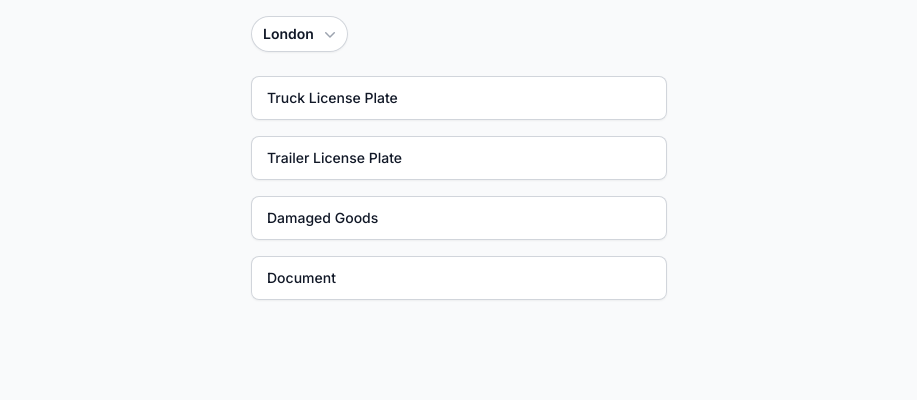
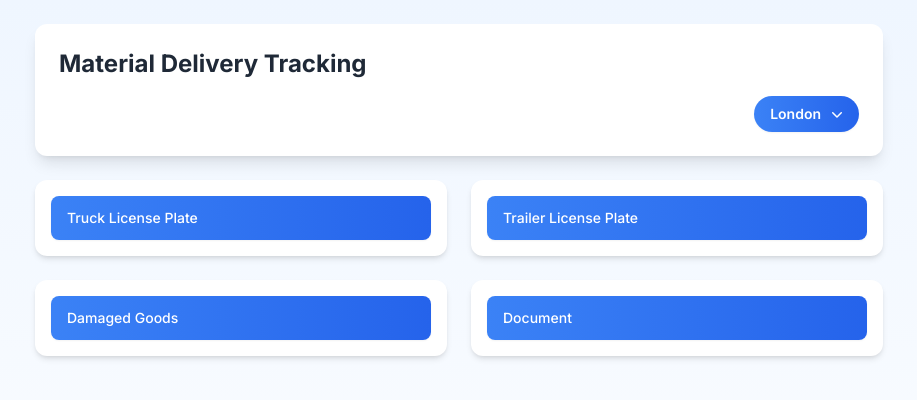
Before and after one commit to Petarpg/ID-check, a Next.js app: page / in a window 1280 px wide. Shown: the top 400 px of the page, without its empty margins (181-1098 px from the left). Built offline with nearby package versions, Linux system fonts and the light colour scheme.

Commit message:
Build - 1.2 - PP
Build

```diff
--- a/src/app/page.tsx
+++ b/src/app/page.tsx
@@ -9,52 +9,72 @@ const sites = [
   { id: "helsinki", name: "Helsinki" },
 ];
 
+interface SitePhotos {
+  [siteId: string]: {
+    [category: string]: string;
+  };
+}
+
 export default function Home() {
   const [selectedSite, setSelectedSite] = useState(sites[0]);
-  const [photos, setPhotos] = useState<Record<string, string>>({});
+  const [sitePhotos, setSitePhotos] = useState<SitePhotos>({});
 
   const handlePhotoUpload = (category: string, photoUrl: string) => {
-    setPhotos((prev) => ({
+    setSitePhotos((prev) => ({
       ...prev,
+      [selectedSite.id]: {
+        ...prev[selectedSite.id],
         [category]: photoUrl,
+      },
     }));
   };
 
+  const getCurrentPhotos = () => {
+    return sitePhotos[selectedSite.id] || {};
+  };
+
   return (
-    <main className="min-h-screen p-4 max-w-md mx-auto">
-      <div className="mb-6">
+    <main className="min-h-screen bg-gradient-to-b from-blue-50 to-white">
+      <div className="max-w-4xl mx-auto p-4 sm:p-6">
+        <div className="bg-white rounded-xl shadow-lg p-6 mb-6">
+          <h1 className="text-2xl font-bold text-gray-800 mb-4">
+            Material Delivery Tracking
+          </h1>
+          <div className="flex justify-end">
             <SiteSelector
               sites={sites}
               selectedSite={selectedSite}
               onSiteChange={setSelectedSite}
             />
           </div>
+        </div>
 
-      <div className="space-y-4">
+        <div className="grid grid-cols-1 md:grid-cols-2 gap-6">
           <PhotoUploadButton
             label="Truck License Plate"
             category="truck"
             onPhotoUpload={handlePhotoUpload}
-          currentPhoto={photos["truck"]}
+            currentPhoto={getCurrentPhotos()["truck"]}
           />
           <PhotoUploadButton
             label="Trailer License Plate"
             category="trailer"
             onPhotoUpload={handlePhotoUpload}
-          currentPhoto={photos["trailer"]}
+            currentPhoto={getCurrentPhotos()["trailer"]}
           />
           <PhotoUploadButton
             label="Damaged Goods"
             category="damaged"
             onPhotoUpload={handlePhotoUpload}
-          currentPhoto={photos["damaged"]}
+            currentPhoto={getCurrentPhotos()["damaged"]}
           />
           <PhotoUploadButton
             label="Document"
             category="document"
             onPhotoUpload={handlePhotoUpload}
-          currentPhoto={photos["document"]}
+            currentPhoto={getCurrentPhotos()["document"]}
           />
+        </div>
       </div>
     </main>
   );
--- a/src/components/PhotoUploadButton.tsx
+++ b/src/components/PhotoUploadButton.tsx
@@ -52,20 +52,20 @@ export default function PhotoUploadButton({
   };
 
   return (
-    <div className="relative">
+    <div className="bg-white rounded-xl shadow-md overflow-hidden">
+      <div className="p-4">
         <button
           onClick={() => setShowOptions(!showOptions)}
-        className="w-full bg-white px-4 py-3 text-left text-sm font-medium text-gray-900 shadow-sm ring-1 ring-inset ring-gray-300 hover:bg-gray-50 rounded-lg"
+          className="w-full bg-gradient-to-r from-blue-500 to-blue-600 text-white px-4 py-3 text-left text-sm font-medium rounded-lg hover:from-blue-600 hover:to-blue-700 transition-all duration-200 shadow-sm"
         >
           {label}
         </button>
 
         {showOptions && (
-        <div className="absolute z-10 mt-2 w-full origin-top-right rounded-md bg-white shadow-lg ring-1 ring-black ring-opacity-5 focus:outline-none">
-          <div className="py-1">
-            <label className="flex items-center px-4 py-2 text-sm text-gray-700 hover:bg-gray-100 cursor-pointer">
+          <div className="mt-2 space-y-2">
+            <label className="flex items-center px-4 py-2 text-sm text-gray-700 hover:bg-gray-50 cursor-pointer rounded-lg transition-colors duration-200">
               <PhotoIcon
-                className="mr-3 h-5 w-5 text-gray-400"
+                className="mr-3 h-5 w-5 text-blue-500"
                 aria-hidden="true"
               />
               Upload Image
@@ -78,25 +78,27 @@ export default function PhotoUploadButton({
             </label>
             <button
               onClick={handleCameraCapture}
-              className="flex w-full items-center px-4 py-2 text-sm text-gray-700 hover:bg-gray-100"
+              className="flex w-full items-center px-4 py-2 text-sm text-gray-700 hover:bg-gray-50 rounded-lg transition-colors duration-200"
             >
               <CameraIcon
-                className="mr-3 h-5 w-5 text-gray-400"
+                className="mr-3 h-5 w-5 text-blue-500"
                 aria-hidden="true"
               />
               Take Photo
             </button>
           </div>
+        )}
       </div>
-      )}
 
       {currentPhoto && (
-        <div className="mt-2">
+        <div className="p-4 pt-0">
+          <div className="relative aspect-video rounded-lg overflow-hidden border border-gray-200">
             <img
               src={currentPhoto}
               alt={label}
-            className="w-full h-48 object-cover rounded-lg"
+              className="w-full h-full object-cover"
             />
+          </div>
         </div>
       )}
     </div>
--- a/src/components/SiteSelector.tsx
+++ b/src/components/SiteSelector.tsx
@@ -21,10 +21,10 @@ export default function SiteSelector({
   return (
     <Menu as="div" className="relative inline-block text-left">
       <div>
-        <Menu.Button className="inline-flex w-full justify-center items-center gap-x-1.5 rounded-full bg-white px-3 py-2 text-sm font-semibold text-gray-900 shadow-sm ring-1 ring-inset ring-gray-300 hover:bg-gray-50">
+        <Menu.Button className="inline-flex w-full justify-center items-center gap-x-1.5 rounded-full bg-gradient-to-r from-blue-500 to-blue-600 px-4 py-2 text-sm font-semibold text-white shadow-sm hover:from-blue-600 hover:to-blue-700 transition-all duration-200">
           {selectedSite.name}
           <ChevronDownIcon
-            className="-mr-1 h-5 w-5 text-gray-400"
+            className="-mr-1 h-5 w-5 text-white"
             aria-hidden="true"
           />
         </Menu.Button>
@@ -39,7 +39,7 @@ export default function SiteSelector({
         leaveFrom="transform opacity-100 scale-100"
         leaveTo="transform opacity-0 scale-95"
       >
-        <Menu.Items className="absolute right-0 z-10 mt-2 w-56 origin-top-right rounded-md bg-white shadow-lg ring-1 ring-black ring-opacity-5 focus:outline-none">
+        <Menu.Items className="absolute right-0 z-10 mt-2 w-56 origin-top-right rounded-xl bg-white shadow-lg ring-1 ring-black ring-opacity-5 focus:outline-none">
           <div className="py-1">
             {sites.map((site) => (
               <Menu.Item key={site.id}>
@@ -47,8 +47,8 @@ export default function SiteSelector({
                   <button
                     onClick={() => onSiteChange(site)}
                     className={`${
-                      active ? "bg-gray-100 text-gray-900" : "text-gray-700"
-                    } block w-full px-4 py-2 text-left text-sm`}
+                      active ? "bg-blue-50 text-blue-600" : "text-gray-700"
+                    } block w-full px-4 py-2 text-left text-sm transition-colors duration-200`}
                   >
                     {site.name}
                   </button>
```
Lines whose indentation alone changed are shown as unchanged.
